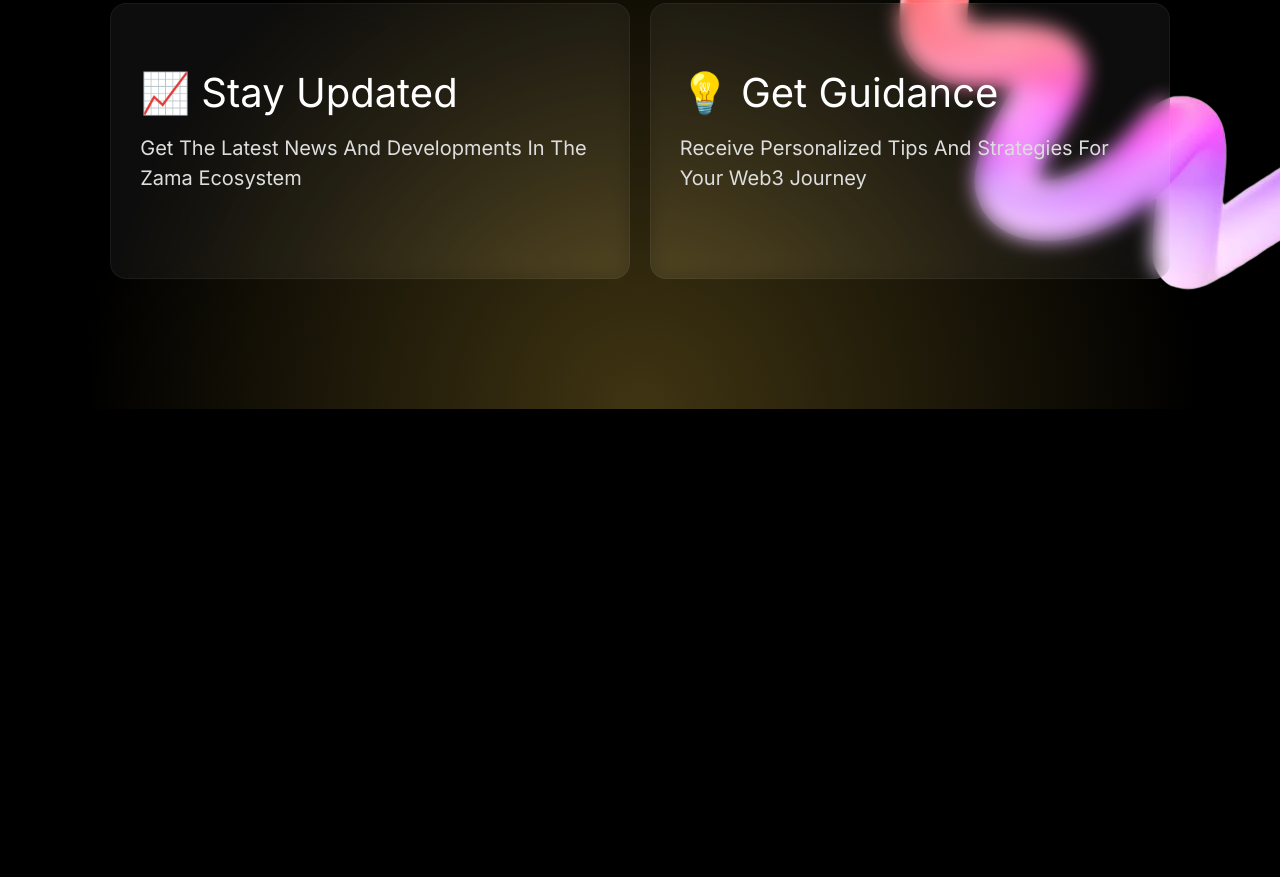
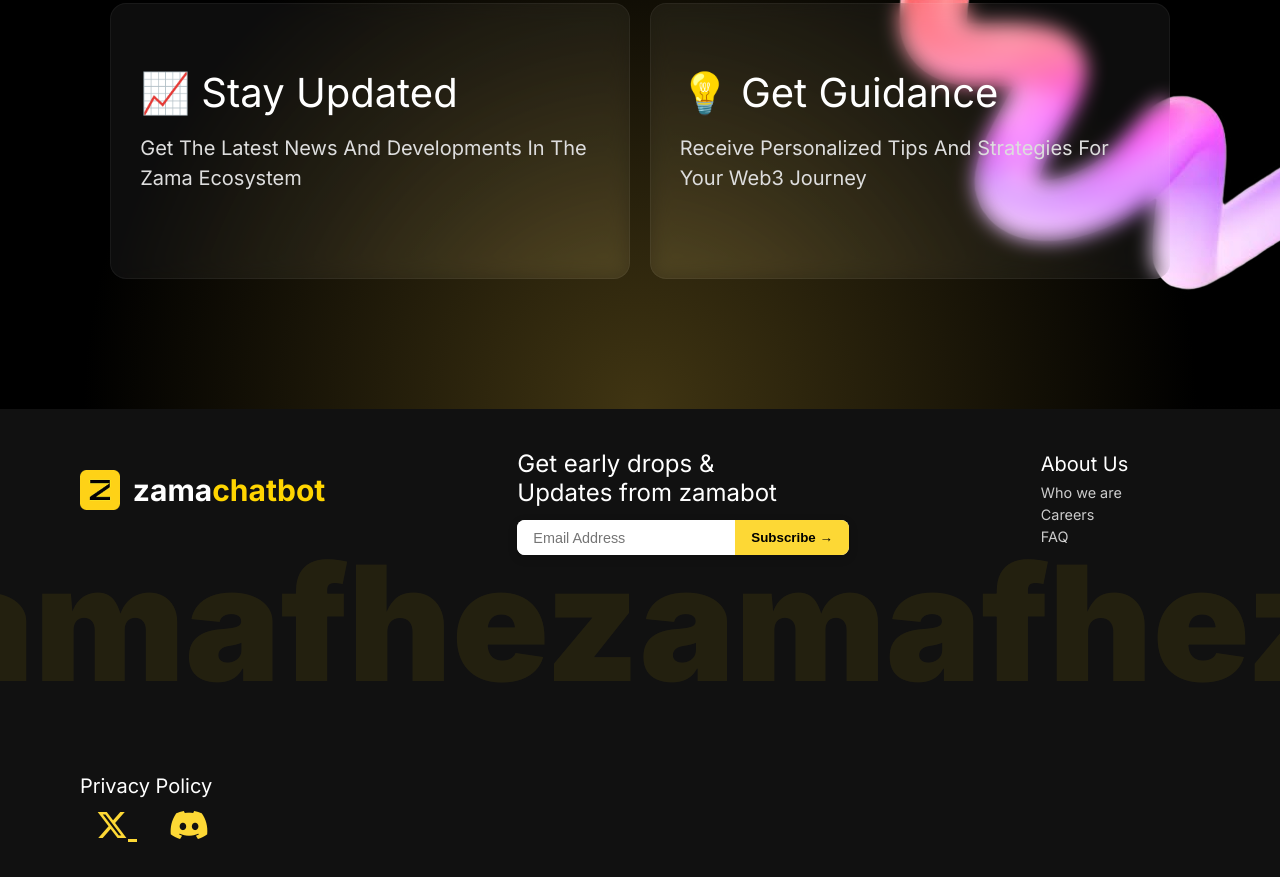
Before and after one commit to vortexonch/zamafhe, a plain HTML site: page index.html in a window 1280 px wide. Shown: the part 1658-2535 px from the top of the page. Before the commit the page ends 2067 px from the top, so only its background shows below. Drawn offline with Linux system fonts and the light colour scheme.

Commit message:
Landing page complete

```diff
--- a/index.html
+++ b/index.html
@@ -10,6 +10,10 @@
     <link
       href="https://fonts.googleapis.com/css2?family=Inter:ital,opsz,wght@0,14..32,100..900;1,14..32,100..900&display=swap"
       rel="stylesheet"
+    />
+    <link
+      rel="stylesheet"
+      href="https://cdnjs.cloudflare.com/ajax/libs/font-awesome/6.5.0/css/all.min.css"
     />
     <link rel="stylesheet" href="style.css" />
   </head>
@@ -122,10 +126,67 @@
           </p>
         </div>
       </div>
-
-      <!-- Ribbon image -->
       <img src="images/3D2.png" alt="Ribbon" class="ribbon-img" />
     </section>
+
+    <!-- footer -->
+    <footer class="footer">
+      <div class="footer-content">
+        <!-- Left: Logo + brand -->
+        <div class="footer-left">
+          <img src="images/logo1.png" alt="Zama Logo" class="logo" />
+          <span class="brand">zama<span class="yell">chatbot</span></span>
+        </div>
+
+        <!-- Center: subscription form -->
+        <div class="footer-center">
+          <p>
+            Get early drops & <br />
+            Updates from zamabot
+          </p>
+          <form class="subscribe" id="subscribeForm">
+            <input type="email" placeholder="Email Address" required />
+            <button type="submit">Subscribe →</button>
+          </form>
+        </div>
+
+        <!-- Right: links -->
+        <div class="footer-right">
+          <div class="links">
+            <h4>About Us</h4>
+            <a href="#">Who we are</a>
+            <a href="#">Careers</a>
+            <a href="#">FAQ</a>
+          </div>
+        </div>
+
+        <div class="footer-last">
+          <div class="links">
+            <h4>Privacy Policy</h4>
+            <!-- Social icons -->
+            <div class="footer-socials">
+              <a
+                href="https://x.com/zama_fhe"
+                target="_blank"
+                aria-label="Follow on X"
+              >
+                <i class="fa-brands fa-x-twitter"></i>
+              </a>
+              <a
+                href="https://discord.gg/zama"
+                target="_blank"
+                aria-label="Join Discord"
+              >
+                <i class="fa-brands fa-discord"></i>
+              </a>
+            </div>
+          </div>
+        </div>
+      </div>
+
+      <!-- BIG background watermark -->
+      <div class="footer-watermark">zamafhezamafheza</div>
+    </footer>
 
     <script src="script.js"></script>
   </body>
--- a/script.js
+++ b/script.js
@@ -1,4 +1,9 @@
-// Simple JS placeholder
-document.getElementById("chatBtn").addEventListener("click", () => {
-  alert("Chatbot coming soon 🚀");
+document.addEventListener("DOMContentLoaded", () => {
+  const form = document.getElementById("subscribeForm");
+
+  form.addEventListener("submit", function (e) {
+    e.preventDefault(); // stop reload
+    alert("🎉 Congratulations! You’ve successfully subscribed.");
+    form.reset(); // clear input after submit
+  });
 });
--- a/style.css
+++ b/style.css
@@ -32,7 +32,6 @@
   flex-direction: column;
   justify-content: flex-start; /* or center if you want hero centered vertically */
 }
-
 
 /* grid element (behind content)
    - topmost layers are the fade overlays (4 layers),
@@ -215,8 +214,6 @@
     margin-left: auto;
     margin-right: 1rem;
   }
-
-
 }
 
 .centerdiv {
@@ -234,7 +231,7 @@
 }
 
 /* Left text section */
-.text-content {4
+.text-content {
   flex: 0 1 auto;
 }
 
@@ -261,7 +258,6 @@
   line-height: 2.2rem;
   letter-spacing: 0%;
   text-transform: capitalize;
-
 }
 
 /* Button */
@@ -280,7 +276,6 @@
   font-size: 20px;
 
   letter-spacing: 0%;
-
 }
 
 .cta-btn:hover {
@@ -302,7 +297,6 @@
   height: 464px;
   scale: 0 deg;
   opacity: 1px;
-
 }
 
 /* === Privacy Section === */
@@ -368,21 +362,32 @@
   position: relative;
   padding: 1rem 0rem;
   /* background: url('images/elipse.png') no-repeat center center / cover; */
-  background: radial-gradient(circle at bottom, rgba(160, 132, 46, 0.4), #000 53%);
-  -webkit-mask-image: linear-gradient(to top, rgba(0,0,0,1) 80%, rgba(0,0,0,0) 100%);
+  background: radial-gradient(
+    circle at bottom,
+    rgba(160, 132, 46, 0.4),
+    #000 53%
+  );
+  -webkit-mask-image: linear-gradient(
+    to top,
+    rgba(0, 0, 0, 1) 80%,
+    rgba(0, 0, 0, 0) 100%
+  );
   -webkit-mask-repeat: no-repeat;
   -webkit-mask-size: cover;
-  mask-image: linear-gradient(to top, rgba(0,0,0,1) 80%, rgba(0,0,0,0) 100%);
+  mask-image: linear-gradient(
+    to top,
+    rgba(0, 0, 0, 1) 80%,
+    rgba(0, 0, 0, 0) 100%
+  );
   mask-repeat: no-repeat;
   mask-size: cover;
   overflow: hidden;
 
-   display: flex;              /* enable flex */
-  justify-content: center;    /* horizontal center */
-  align-items: center;        /* vertical center */
+  display: flex; /* enable flex */
+  justify-content: center; /* horizontal center */
+  align-items: center; /* vertical center */
   min-height: 100vh;
 }
-
 
 .features-grid {
   display: grid;
@@ -394,15 +399,13 @@
 
 /* Glassy transparent card */
 .feature-card {
-
   width: 460px;
   height: 216px;
   border-radius: 10px;
   border-width: 1px;
 
-
-  background:   #FFFFFF0D ;
-  border: 1px solid #FFFFFF0D;
+  background: #ffffff0d;
+  border: 1px solid #ffffff0d;
   border-radius: 16px;
   padding: 1.8rem;
   color: #fff;
@@ -412,7 +415,7 @@
 
 .feature-card:hover {
   transform: translateY(-5px);
-  box-shadow: 0 8px 25px rgba(0,0,0,0.6);
+  box-shadow: 0 8px 25px rgba(0, 0, 0, 0.6);
 }
 
 .feature-card .icon {
@@ -429,7 +432,6 @@
   line-height: 100%;
   letter-spacing: 0%;
   text-transform: capitalize;
-
 }
 
 .feature-card p {
@@ -442,7 +444,6 @@
 
   letter-spacing: 0%;
   text-transform: capitalize;
-
 }
 
 /* Ribbon */
@@ -461,3 +462,155 @@
     grid-template-columns: 1fr; /* stack cards in one column */
   }
 }
+
+/* FOOTER */
+
+.footer {
+  position: relative;
+  background: #111; /* dark footer */
+  color: #fff;
+  padding-top: 3rem;
+  overflow: hidden;
+}
+
+.footer-content {
+  display: flex;
+  align-items: stretch;
+  flex-wrap: wrap; /* wraps on small screens */
+  gap: 12rem;
+  padding-left: 5rem;
+  position: relative;
+  bottom: 2rem;
+  z-index: 2;
+}
+
+/* Left (logo + brand) */
+.footer-left {
+  display: flex;
+  align-items: center;
+  gap: 0.8rem;
+}
+.footer-left .logo {
+  width: 40px;
+  height: 40px;
+}
+
+.footer-left .brand {
+  font-weight: 700;
+  /* font-size: 1.2rem; */
+  font-family: Inter;
+
+  font-size: 30px;
+}
+.yell {
+  color: #ffd500;
+}
+
+/* Center (subscribe form) */
+.footer-center p {
+  margin-bottom: 0.8rem;
+  font-size: 24px;
+}
+.subscribe {
+  display: flex;
+  background: #fff;
+  border-radius: 8px;
+  overflow: hidden;
+  box-shadow: 0 3px 10px rgba(0, 0, 0, 0.2);
+}
+.subscribe input {
+  border: none;
+  padding: 0.6rem 1rem;
+  flex: 1;
+  font-size: 0.9rem;
+  outline: none;
+}
+.subscribe button {
+  background: #fdd835; /* yellow */
+  border: none;
+  padding: 0 1rem;
+  cursor: pointer;
+  font-weight: 600;
+  transition: background 0.3s ease;
+}
+.subscribe button:hover {
+  background: #ffeb3b;
+}
+
+/* Right (links) */
+.footer-right {
+  display: flex;
+  gap: 2rem;
+}
+.footer-right h4 {
+  margin-bottom: 0.5rem;
+  font-size: 20px;
+  font-weight: 400;
+}
+.footer-right a {
+  display: block;
+  color: #ccc;
+  font-size: 0.9rem;
+  margin-bottom: 0.3rem;
+  text-decoration: none;
+}
+.footer-right a:hover {
+  color: #fff;
+}
+
+.footer-last {
+  display: flex;
+  gap: 2rem;
+}
+.footer-last h4 {
+  margin-bottom: 0.5rem;
+  font-size: 20px;
+  font-weight: 400;
+}
+
+/* Big watermark */
+.footer-watermark {
+  position: absolute;
+  top: 25%;
+  left: 50%;
+  transform: translateX(-50%);
+  font-size: 10rem;
+  font-weight: 900;
+  color: rgba(255, 215, 0, 0.08); /* yellow, very subtle */
+  white-space: nowrap;
+  pointer-events: none;
+  z-index: 1;
+}
+
+/* Responsive tweaks */
+@media (max-width: 900px) {
+  .footer-content {
+    flex-direction: column;
+    align-items: center;
+    text-align: center;
+  }
+  .footer-right {
+    flex-direction: column;
+    gap: 1rem;
+  }
+  .footer-watermark {
+    font-size: 5rem;
+  }
+}
+
+.footer-socials {
+  z-index: 2;
+  position: relative;
+}
+
+.footer-socials a {
+  color: #fdd835; /* yellow icons */
+  font-size: 2rem;
+  margin: 0 1rem;
+  transition: color 0.3s ease, transform 0.3s ease;
+}
+
+.footer-socials a:hover {
+  color: #fff; /* hover color */
+  transform: scale(1.2);
+}
```
Lines whose indentation alone changed are shown as unchanged.
